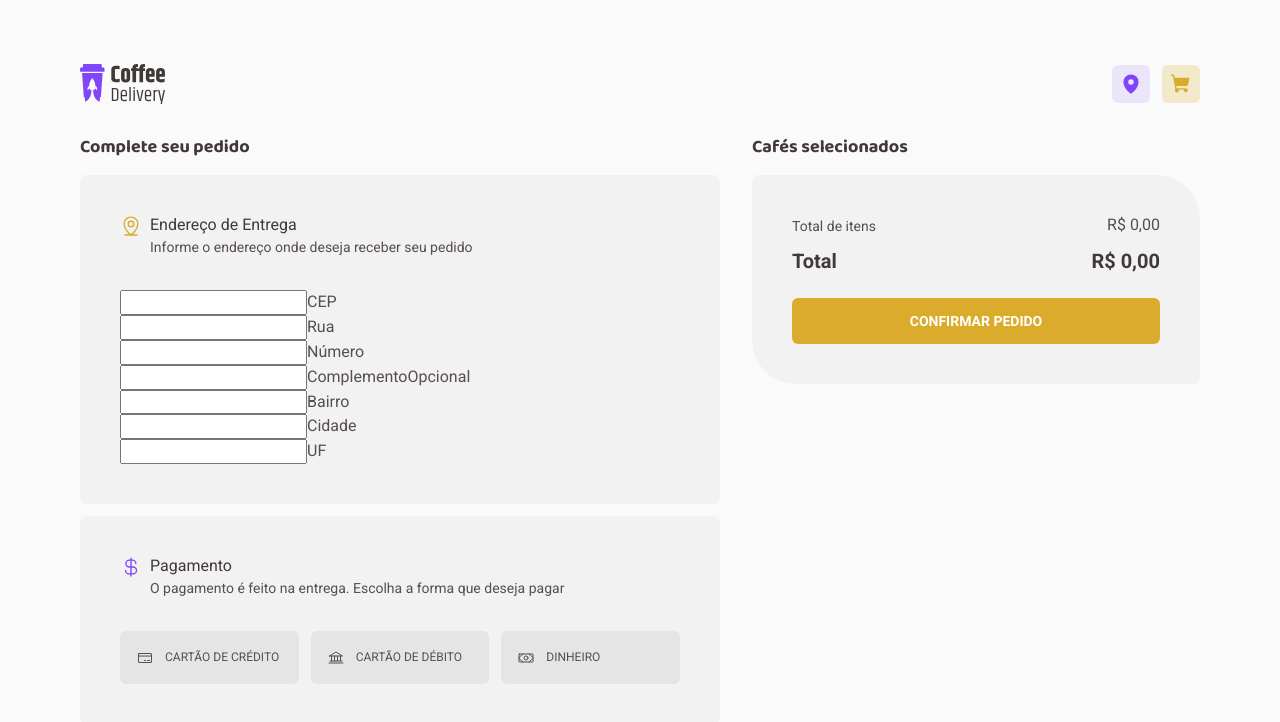
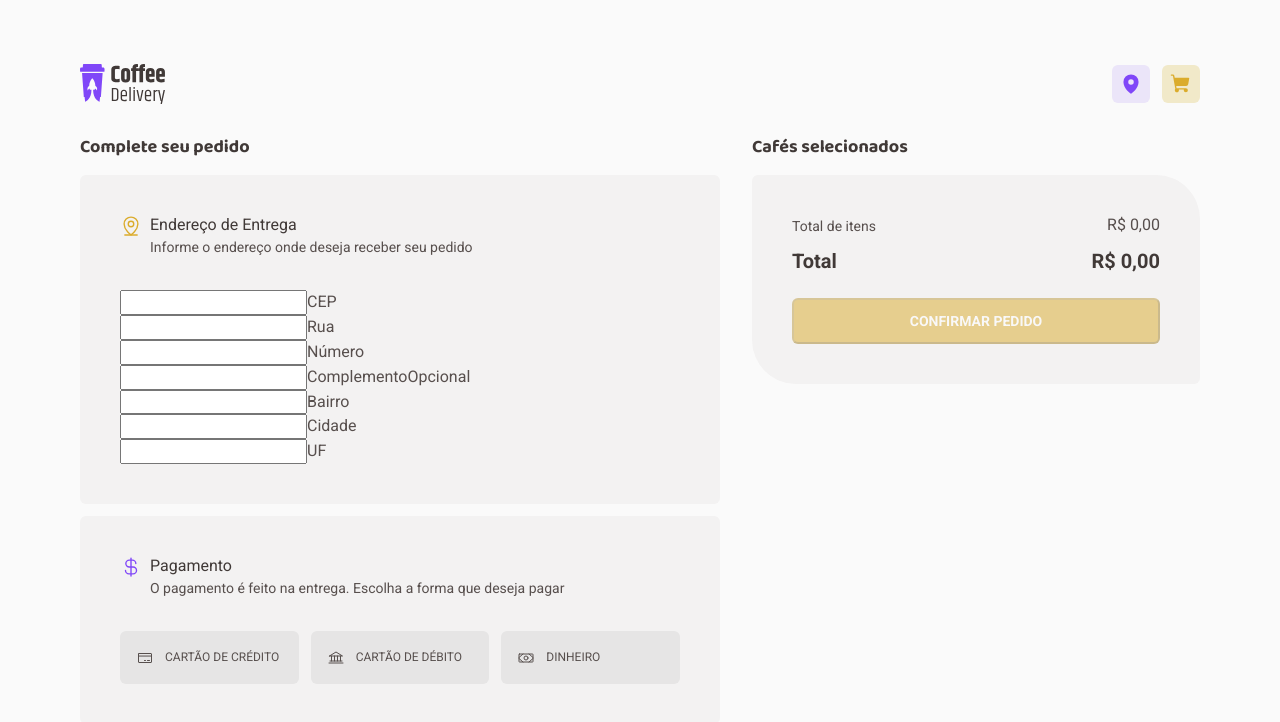
Before and after one commit to jr-/coffee-delivery, a React (Vite) app: page /checkout in a window 1280 px wide. Shown: the top 722 px of the page. Built offline with nearby package versions, Linux system fonts and the light colour scheme.

Commit message:
feat: add confirm button behavior on checkout

```diff
--- a/src/Router.tsx
+++ b/src/Router.tsx
@@ -3,6 +3,7 @@ import { DefaultLayout } from './layouts/DefaultLayout'
 import { Checkout } from './pages/Checkout'
 
 import { Home } from './pages/Home'
+import { OrderSuccess } from './pages/OrderSuccess'
 
 export function Router() {
   return (
@@ -10,6 +11,7 @@ export function Router() {
       <Route path="/" element={<DefaultLayout />}>
         <Route path="/" element={<Home />} />
         <Route path="/checkout" element={<Checkout />} />
+        <Route path="/success" element={<OrderSuccess />} />
       </Route>
     </Routes>
   )
--- a/src/contexts/ShoppingCartContext.tsx
+++ b/src/contexts/ShoppingCartContext.tsx
@@ -12,6 +12,7 @@ export interface ShoppingCartContextType {
   decrementCoffeeInShoppingCart: (coffeeId: string) => void;
   incrementCoffeeInShoppingCart: (coffeeId: string) => void;
   deleteCoffeeInShoppingCartById: (coffeeId: string) => void;
+  resetShoppingCart:() => void;
 }
 
 export const ShoppingCartContext = createContext({} as ShoppingCartContextType)
@@ -83,6 +84,10 @@ export function ShoppingCartContextProvider({
     );
   }
 
+  function resetShoppingCart(): void {
+    setShoppingCartItems([]);
+  }
+
   return (
     <ShoppingCartContext.Provider
       value={{
@@ -90,7 +95,8 @@ export function ShoppingCartContextProvider({
         addCoffeeInShoppingCart,
         decrementCoffeeInShoppingCart,
         incrementCoffeeInShoppingCart,
-        deleteCoffeeInShoppingCartById
+        deleteCoffeeInShoppingCartById,
+        resetShoppingCart
 
       }}
     >{children}</ShoppingCartContext.Provider>
--- a/src/pages/Checkout/index.tsx
+++ b/src/pages/Checkout/index.tsx
@@ -18,15 +18,17 @@ import { MapPinLine, CurrencyDollar, CreditCard, Money, Bank } from 'phosphor-re
 import { CoffeeOrderCard } from './components/CoffeeOrderCard';
 import { Input } from '../../components/Input';
 import { Select } from '../../components/Select';
-import { useContext, Fragment, ChangeEvent } from "react";
+import { useContext, Fragment, ChangeEvent, FormEvent } from "react";
 import { ShoppingCartContext } from '../../contexts/ShoppingCartContext';
 import { PaymentType } from '../../@types/Payment';
 import { OrderInfoContext } from '../../contexts/OrderInfoContext';
 import { formatCentsInReal } from '../../utils/formatCentsInReal';
+import { useNavigate } from 'react-router-dom';
 
 export function Checkout() {
+  const navigation = useNavigate();
 
-  const { shoppingCartItems } = useContext(ShoppingCartContext);
+  const { shoppingCartItems, resetShoppingCart } = useContext(ShoppingCartContext);
   const { paymentType, selectPayment, address, changeAddressByKey } = useContext(OrderInfoContext);
 
   function handleSelectPayment(event: ChangeEvent<HTMLInputElement>) {
@@ -39,7 +41,7 @@ export function Checkout() {
     changeAddressByKey(name, value);
   }
 
-  function checkIfAddressHasBeenFilledIn() {
+  function checkIfAddressHasBeenFilledIn() : boolean {
     const hasAddressBeenFilled = Object.entries(address).every(
       ([key, value]) => {
         if (key === "complement") return true;
@@ -48,6 +50,16 @@ export function Checkout() {
     );
 
     return hasAddressBeenFilled;
+  }
+
+  function isValidOrder() : boolean {
+    return checkIfAddressHasBeenFilledIn() && totalPriceInCents > 0 && paymentType !== null;
+  }
+
+  function handleConfirmOrder(event: FormEvent<HTMLFormElement>) : void {
+    event.preventDefault();
+    navigation("/success");
+    resetShoppingCart();
   }
 
   const totalPriceInCents = shoppingCartItems.reduce(
@@ -66,7 +78,7 @@ export function Checkout() {
 
   return (
     <Container>
-      <Content>
+      <Content onSubmit={handleConfirmOrder}>
         <OrderInfos>
           <h2>Complete seu pedido</h2>
           <OrderAddressContainer>
@@ -208,7 +220,10 @@ export function Checkout() {
               </div>
             </OrderTotalPriceContainer>
 
-            <ConfirmOrderButton>
+            <ConfirmOrderButton
+              type="submit"
+              disabled={!isValidOrder()}
+            >
               confirmar pedido
             </ConfirmOrderButton>
           </OrderSummary>
--- a/src/pages/Checkout/styles.ts
+++ b/src/pages/Checkout/styles.ts
@@ -1,7 +1,7 @@
 import styled from 'styled-components'
 
 export const Container = styled.div``
-export const Content = styled.div`
+export const Content = styled.form`
   margin: 0 auto;
   width: min(1120px, 100%);
   display: grid;
@@ -189,7 +189,7 @@ export const OrderTotalPriceContainer = styled.div`
     }
   }
 `
-export const ConfirmOrderButton = styled.div`
+export const ConfirmOrderButton = styled.button`
   background: ${props => props.theme.yellow};
   display: grid;
   place-items: center;
--- a/src/pages/OrderSuccess/index.tsx
+++ b/src/pages/OrderSuccess/index.tsx
@@ -0,0 +1,3 @@
+export function OrderSuccess() {
+  return (<div>success</div>)
+}
```
